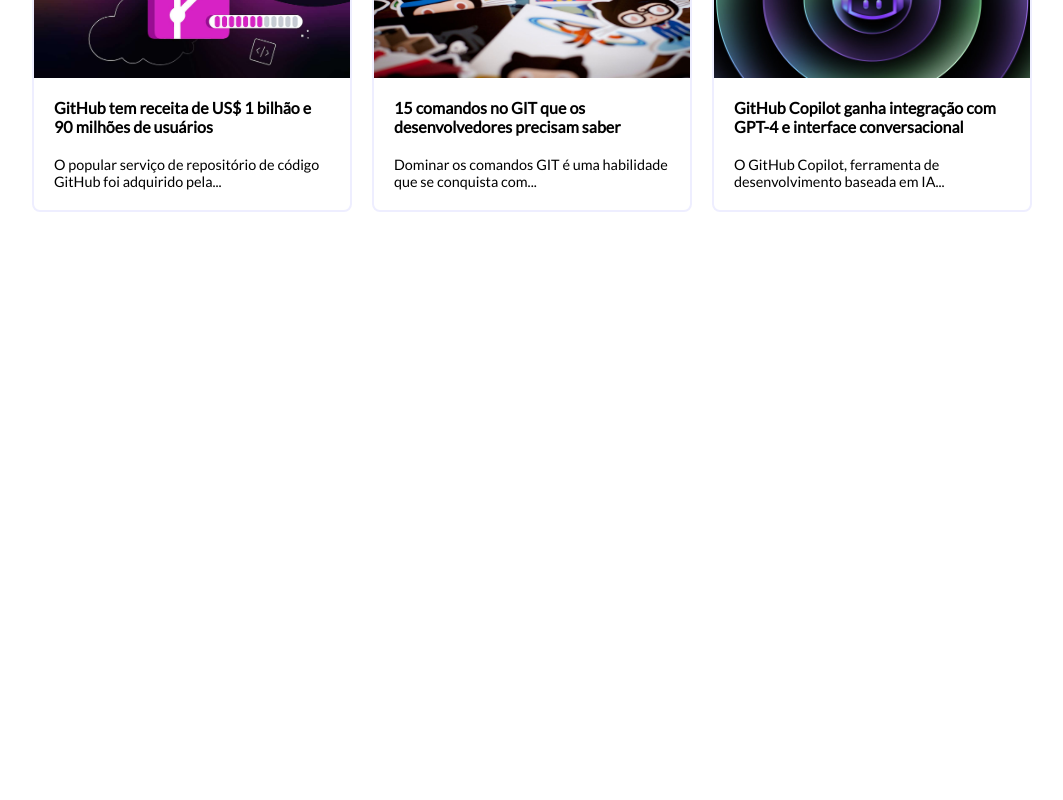
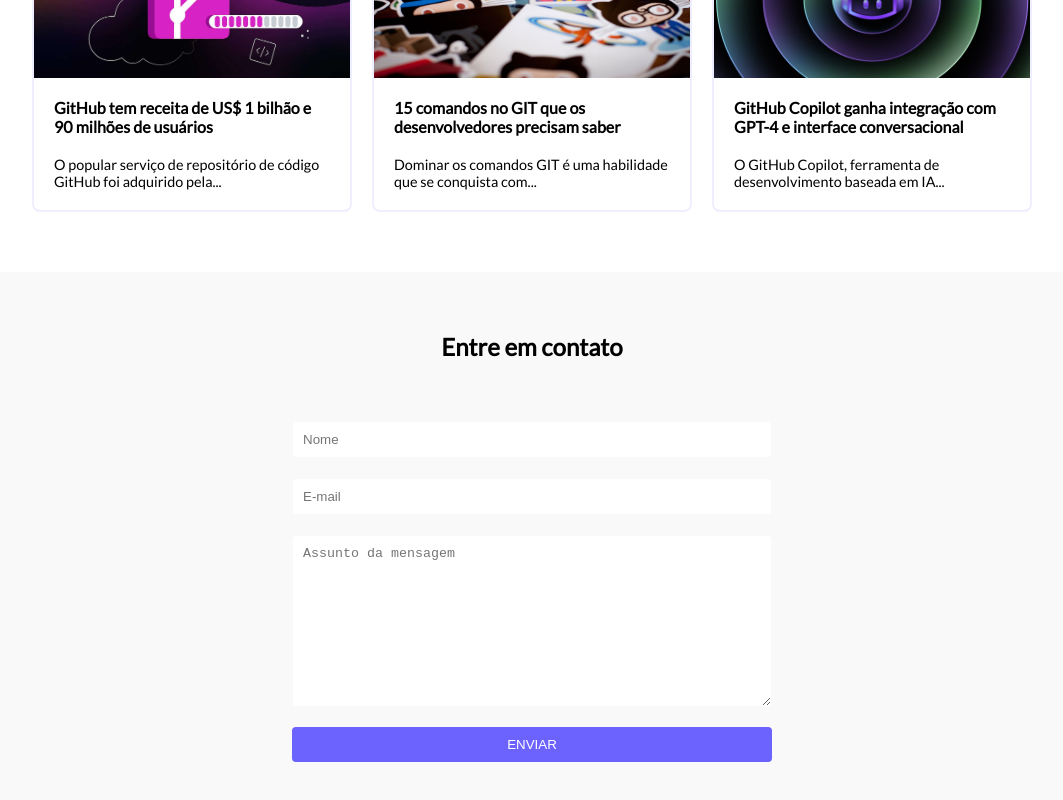
Before and after one commit to higor-costa/desafio-3, a React (Vite) app: page / in a window 1280 px wide. Shown: the part 1349-2149 px from the top of the page, without its empty margins (108-1171 px from the left). Before the commit the page ends 1621 px from the top, so only its background shows below. Built offline with nearby package versions, Linux system fonts and the light colour scheme.

Commit message:
feat(app.jsx): importa footer.jsx

```diff
--- a/src/App.jsx
+++ b/src/App.jsx
@@ -3,12 +3,14 @@
 // Componentes
 import Header from './assets/components/Header';
 import Articles from './assets/components/Articles';
+import Footer from './assets/components/Footer';
 
 const App = () => {
   return (
     <>
       <Header />
       <Articles />
+      <Footer />
     </>
   )
 }
```
